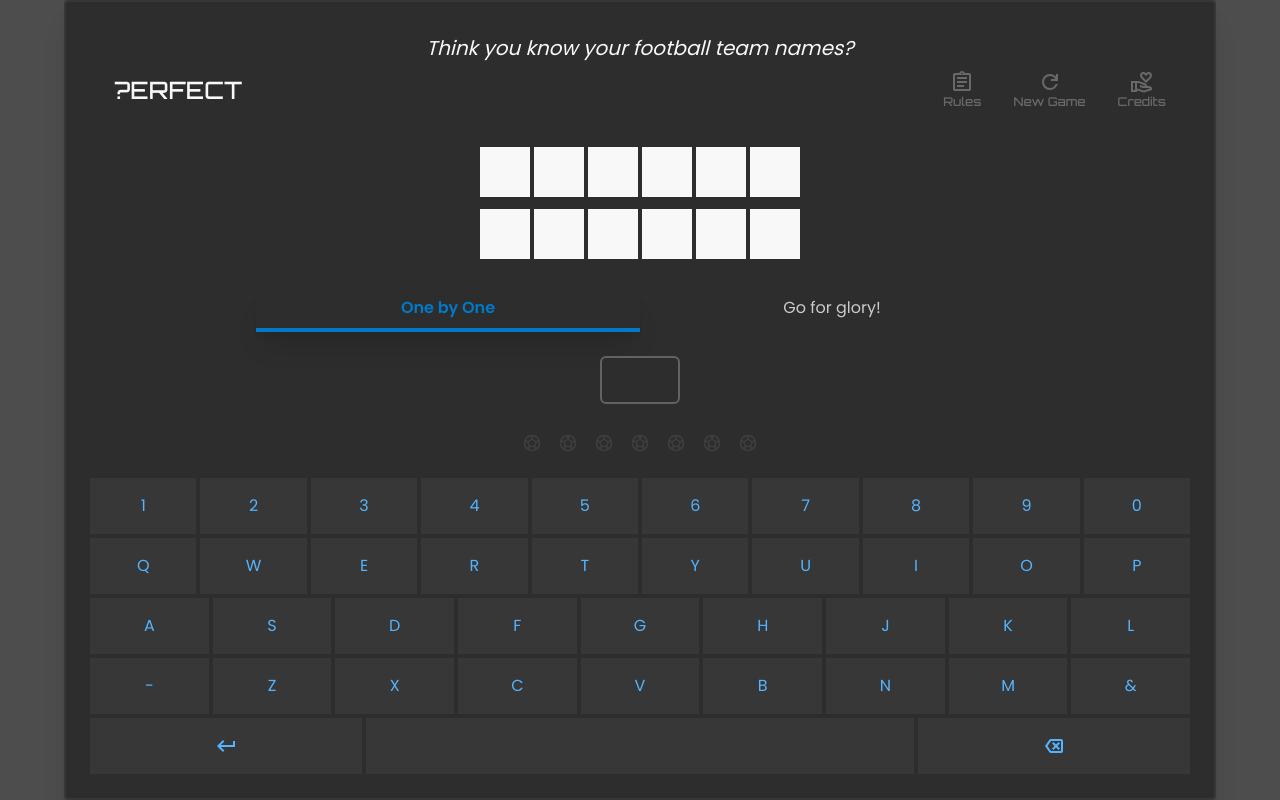
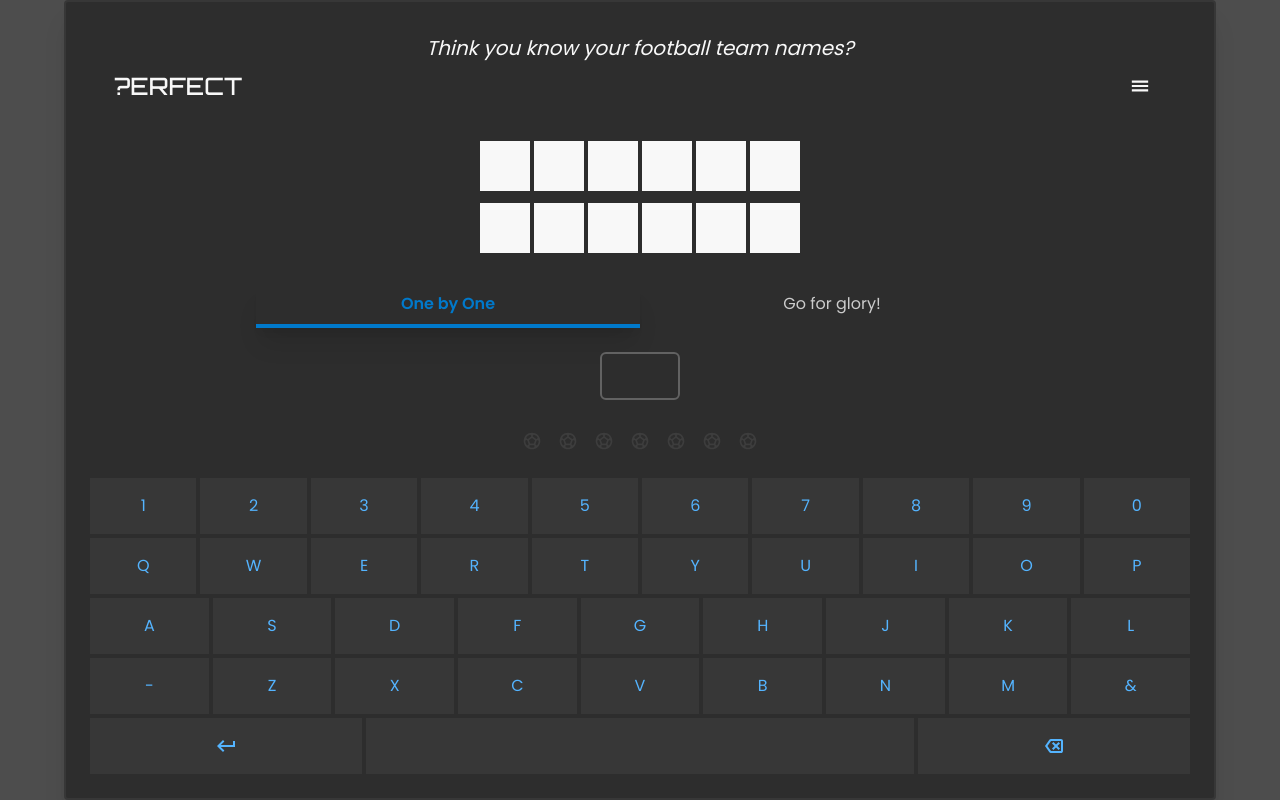
Before and after one commit to bibhashdash/team-guesser, a Next.js app: page / in a window 1280 px wide. Built offline with nearby package versions, Linux system fonts and the light colour scheme.

Commit message:
collapsible menu

```diff
--- a/src/components/Navbar.tsx
+++ b/src/components/Navbar.tsx
@@ -1,6 +1,9 @@
 import {ClipboardIcon} from "@/icons/ClipboardIcon";
 import {RefreshIcon} from "@/icons/RefreshIcon";
 import {HandHeartIcon} from "@/icons/HandHeartIcon";
+import {useState} from "react";
+import {MenuIcon} from "@/icons/MenuIcon";
+import {CloseIcon} from "@/components/CloseIcon";
 
 interface NavbarProps {
   clickRulesIcon: () => void,
@@ -9,6 +12,7 @@ interface NavbarProps {
 }
 
 export const Navbar = ({clickRulesIcon, clickRefreshIcon, clickCreditsIcon}: NavbarProps) => {
+  const [showMenu, setShowMenu] = useState<boolean>(false);
   return (
     <div className="bg-black300 w-full md:py-2 px-2 md:px-6 flex flex-col gap-2 items-center">
       <div>
@@ -18,18 +22,26 @@ export const Navbar = ({clickRulesIcon, clickRefreshIcon, clickCreditsIcon}: Nav
         <div className="flex flex-col items-center gap-2">
           <h1 className="text-sm sm:text-2xl text-white100 font-display">?ERFECT</h1>
         </div>
-        <div className="flex gap-4 md:gap-8">
-          <div onClick={() => clickRulesIcon()} className="cursor-pointer flex flex-col items-center focus:animate-button-pressed">
-            <ClipboardIcon size={24} color="rgba(176,176,176,0.46)" />
-            <p className="text-black50 text-xs font-display">Rules</p>
+        <div className="flex">
+          <div onClick={() => setShowMenu(true)} className={`cursor-pointer text-white100 text-xs sm:text-xl px-2 md:px-4 ${showMenu && 'hidden'}`}>
+            <MenuIcon size={20} color="#f8f8f8" />
           </div>
-          <div onClick={() => clickRefreshIcon()} className="cursor-pointer flex flex-col items-center focus:animate-button-pressed">
-            <RefreshIcon size={24} color="rgba(176,176,176,0.46)" />
-            <p className="text-black50 text-xs font-display">New Game</p>
+          <div className={`gap-4 md:gap-8 ${!showMenu && 'hidden'} flex border-2 border-gray50 px-2 md:px-4 rounded`}>
+            <div onClick={() => clickRulesIcon()} className="cursor-pointer flex items-center focus:animate-button-pressed">
+              {/*<ClipboardIcon size={24} color="rgba(176,176,176,0.46)" />*/}
+              <p className="text-black50 text-xs sm:text-xl hover:text-blue500">Rules</p>
+            </div>
+            <div onClick={() => clickRefreshIcon()} className="cursor-pointer flex items-center focus:animate-button-pressed">
+              {/*<RefreshIcon size={24} color="rgba(176,176,176,0.46)" />*/}
+              <p className="text-black50 text-xs sm:text-xl hover:text-blue500">New Game</p>
+            </div>
+            <div onClick={() => clickCreditsIcon()} className="cursor-pointer flex items-center focus:animate-button-pressed">
+              {/*<HandHeartIcon size={24} color="rgba(176,176,176,0.46)" />*/}
+              <p className="text-black50 text-xs sm:text-xl hover:text-blue500">Credits</p>
+            </div>
           </div>
-          <div onClick={() => clickCreditsIcon()} className="cursor-pointer flex flex-col items-center focus:animate-button-pressed">
-            <HandHeartIcon size={24} color="rgba(176,176,176,0.46)" />
-            <p className="text-black50 text-xs font-display">Credits</p>
+          <div onClick={() => setShowMenu(false)} className={`${!showMenu && 'hidden'} text-white100 text-xs sm:text-xl cursor-pointer flex items-center`}>
+            <CloseIcon size={20} color="#f8f8f8" />
           </div>
         </div>
       </div>
--- a/src/components/RulesModal.tsx
+++ b/src/components/RulesModal.tsx
@@ -17,7 +17,7 @@ export const RulesModal = ({onClickClose}: RulesModalProps) => {
   const wrongGuessArray = new Array(7).fill(<></>);
   return (
     <div className="h-screen w-full py-2 lg:py-6 text-white100 flex flex-col">
-      <div className="flex justify-between w-full my-5 px-2">
+      <div className="flex justify-between w-full my-2 px-2">
         <h1 className="text-white100">Rules</h1>
         <CloseIcon onClick={onClickClose} color="#f8f8f8" size={28}/>
       </div>
--- /dev/null
+++ b/src/icons/MenuIcon.tsx
@@ -0,0 +1,8 @@
+export const MenuIcon = ({size, color}: {size: number, color: string}) => {
+  return (
+    <svg xmlns="http://www.w3.org/2000/svg" height={size} fill={color} viewBox="0 -960 960 960" width={size}>
+      <path d="M88-222v-106h784v106H88Zm0-206v-106h784v106H88Zm0-206v-106h784v106H88Z"/>
+    </svg>
+
+  )
+}
```
